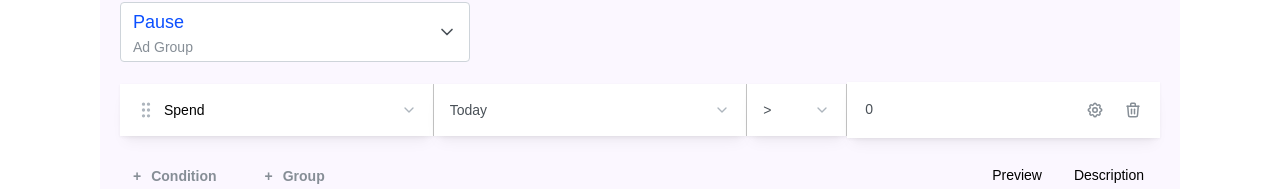
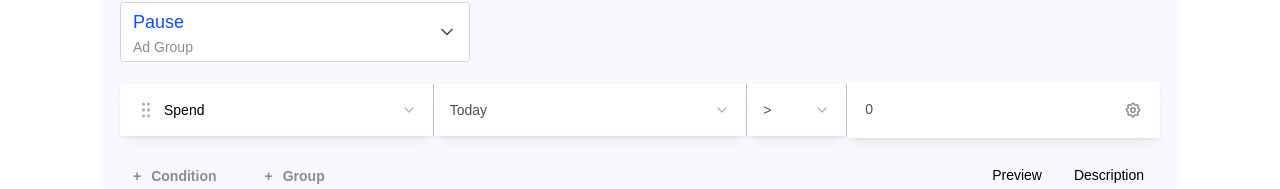
Before and after one commit to adeleke5140/tasks-automation-rule, a React (Vite) app: page / in a window 1280 px wide. Shown: the part 137-326 px from the top of the page. Built offline with nearby package versions, Linux system fonts and the light colour scheme.

Commit message:
feat: conditionally render when onDelete is truthy

```diff
--- a/src/components/rule-selector.tsx
+++ b/src/components/rule-selector.tsx
@@ -4,9 +4,10 @@ import { IconCheck, IconSettings, IconTrash } from '@tabler/icons-react'
 interface RuleSelectorProps {
   ruleType: 'valueBased' | 'metricBased'
   setRuleType: (ruleType: 'valueBased' | 'metricBased') => void
+  onDelete?: () => void
 }
 
-export const RuleSelector = ({ ruleType, setRuleType }: RuleSelectorProps) => {
+export const RuleSelector = ({ ruleType, setRuleType, onDelete }: RuleSelectorProps) => {
   return (
     <Group>
       <Menu position="bottom-end" shadow="md">
@@ -40,9 +41,11 @@ export const RuleSelector = ({ ruleType, setRuleType }: RuleSelectorProps) => {
           </Menu.Item>
         </Menu.Dropdown>
       </Menu>
-      <ActionIcon variant="subtle" color="gray" size="sm">
-        <IconTrash size={18} />
-      </ActionIcon>
+      {onDelete && (
+        <ActionIcon variant="subtle" color="gray" size="sm" onClick={onDelete}>
+          <IconTrash size={18} />
+        </ActionIcon>
+      )}
     </Group>
   )
 }
```
